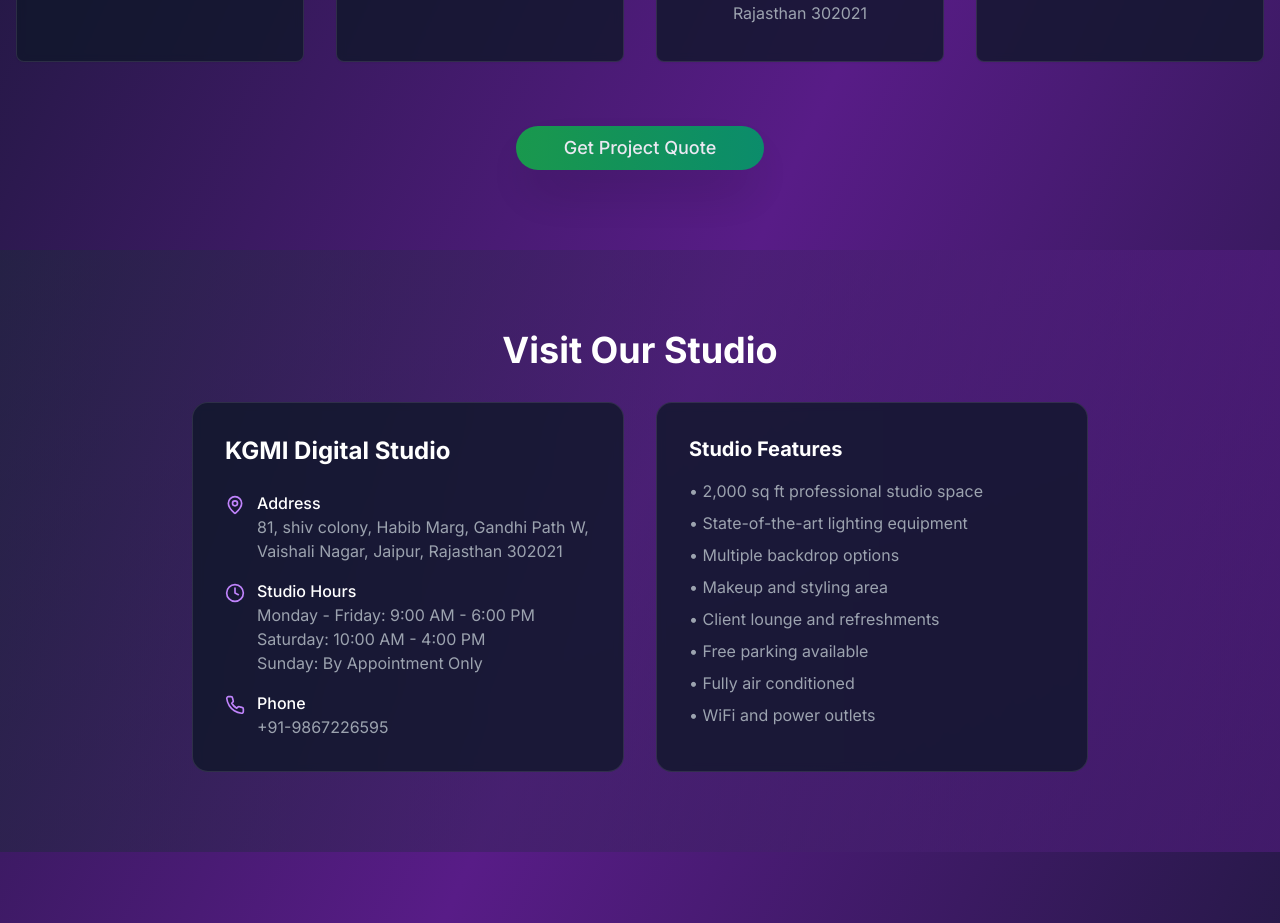
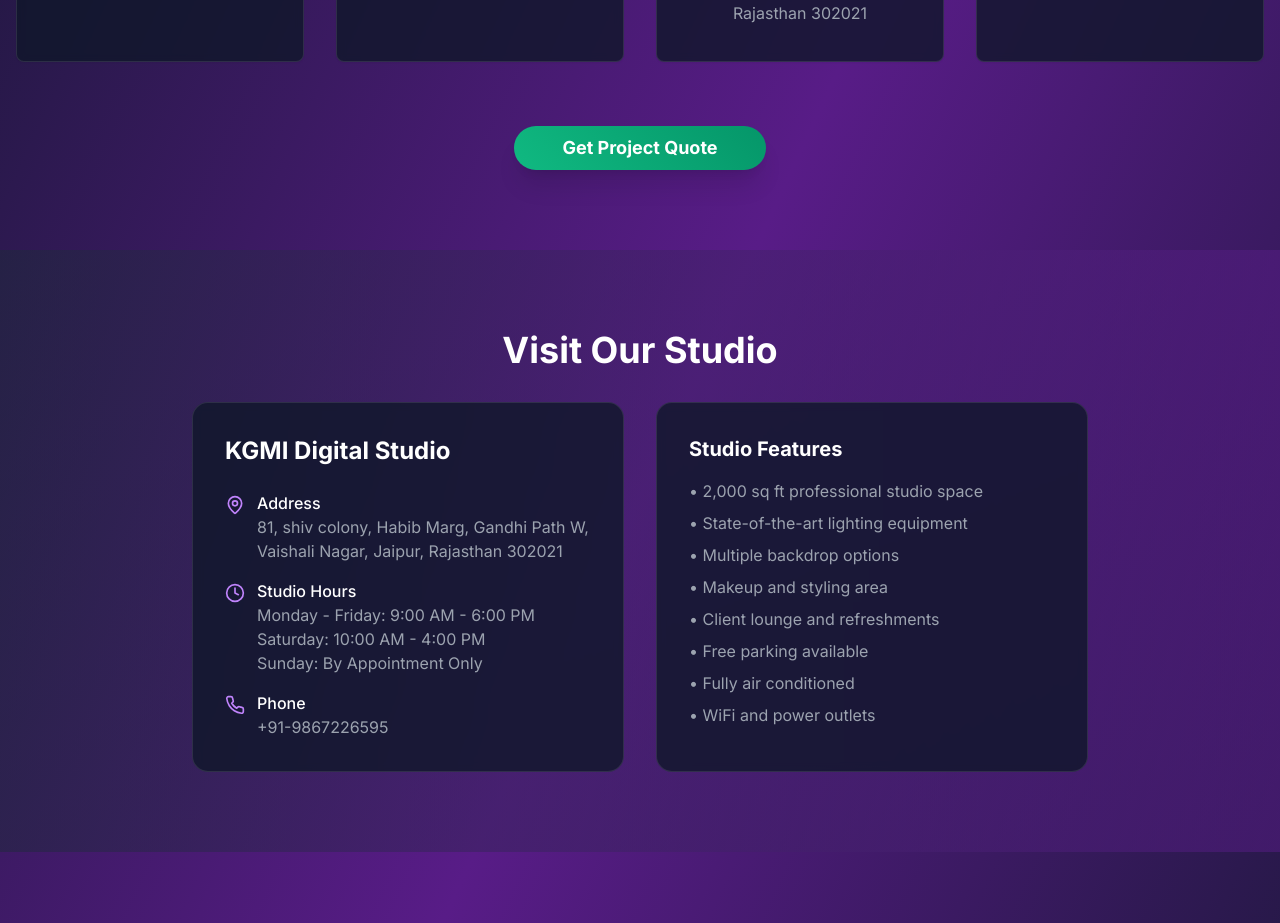
Before and after one commit to honey143jj/digital-studio-revamp, a React (Vite) app: page /contact in a window 1280 px wide. Shown: the part 880-1803 px from the top of the page. Built offline with nearby package versions, Linux system fonts and the light colour scheme.

Commit message:
Fix Get Project Quote button styling
Fixed the "Get Project Quote" button styling to be properly visible.

```diff
--- a/src/pages/Contact.tsx
+++ b/src/pages/Contact.tsx
@@ -91,11 +91,15 @@ const Contact = () => {
             })}
           </div>
 
-          {/* Get Project Quote Button - Made more visible */}
+          {/* Get Project Quote Button - Made more visible with proper styling */}
           <div className="text-center">
             <Button
               size="lg"
-              className="bg-gradient-to-r from-green-600 to-emerald-600 hover:from-green-700 hover:to-emerald-700 px-12 py-4 text-lg rounded-full shadow-2xl transform hover:scale-105 transition-all duration-300 animate-pulse"
+              className="bg-gradient-to-r from-green-500 to-emerald-500 hover:from-green-600 hover:to-emerald-600 text-white font-bold px-12 py-4 text-lg rounded-full shadow-xl border-0 transform hover:scale-105 transition-all duration-300"
+              style={{
+                background: 'linear-gradient(45deg, #10b981, #059669)',
+                border: 'none'
+              }}
             >
               Get Project Quote
             </Button>
```
